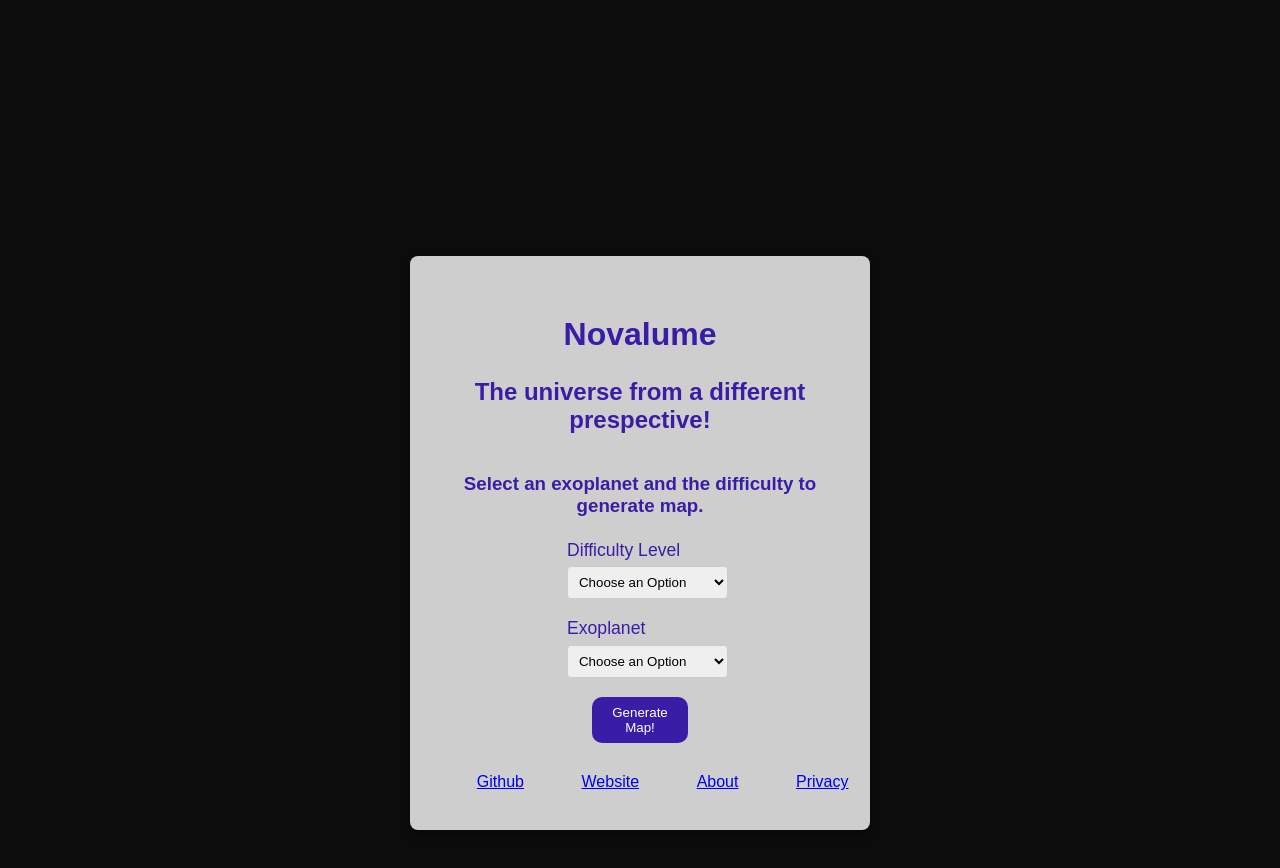
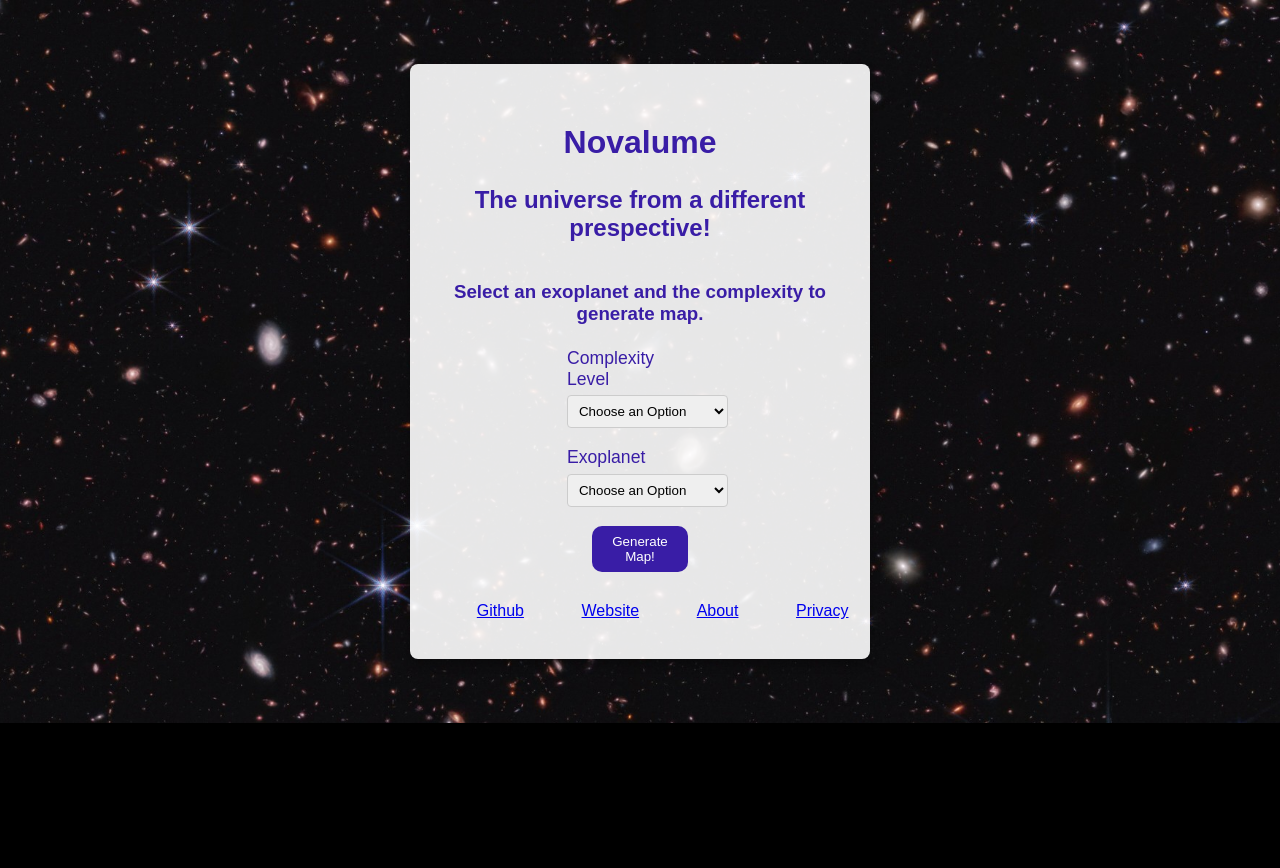
Before and after one commit to kumailDoc/Novalume, a React (Create React App) app: page / in a window 1280 px wide. Shown: the top 868 px of the page. After the commit the page ends 800 px from the top, so only its background shows below. Built offline with nearby package versions, Linux system fonts and the light colour scheme.

Commit message:
fixed erros in home page

```diff
--- a/src/components/Home.css
+++ b/src/components/Home.css
@@ -1,7 +1,13 @@
 body{
-    background-color: rgb(12, 12, 12);
+    background-color: black;
     margin: 0%;
     font-family: Arial, Helvetica, sans-serif;
+}
+
+.Home{
+    background-image: url("./../../public/images/jameswebb.jpg");
+    background-size: cover;
+    background-position: center;
 }
 
 h1, h2{
@@ -27,12 +33,12 @@ h2{
 }
 
 .form{
-    background-color: rgba(255, 255, 255, 0.8);
+    background-color: rgba(255, 255, 255, 0.9);
     padding: 3%;
     border-radius: 8px;
     box-shadow: 0 5px 10px rgba(0, 0, 0, 0.3);
     width: 30%;
-    margin: 20%;
+    margin: 5%;
 }
 
 .form-group{
--- a/src/components/HomePage.jsx
+++ b/src/components/HomePage.jsx
@@ -7,7 +7,7 @@ import './Home.css'
 
 function Home() {
   const [exoplanet, setExoplanet] = useState()
-  const [difficulty, setDifficulty] = useState()
+  const [complexity, setComplexity] = useState()
   const navigate = useNavigate()
 
   const handleSelection = (setter) => (e) => {
@@ -17,21 +17,9 @@ function Home() {
   const handleSubmit = (e) => {
     e.preventDefault();
     navigate('/StarMap', {
-      state: { exoplanet, difficulty }
+      state: { exoplanet, complexity }
     })
 
-    //for post to backend
-    //const data = {exoplanet, difficulty}
-
-    // try {
-    //   // Send POST request to Flask backend
-    //   const response = await axios.post('http://localhost:5000/process', data);
-    //   console.log(response.data);
-
-    //   navigate('/StarMap');
-    // } catch (error) {
-    //   console.error('Error sending data to backend:', error);
-    // }
 
 }
 return (
@@ -41,10 +29,10 @@ return (
         <Form onSubmit={handleSubmit} >
           <h1>Novalume</h1>
           <h2>The universe from a different prespective!</h2>
-          <h3 className="description">Select an exoplanet and the difficulty to generate map.</h3>
+          <h3 className="description">Select an exoplanet and the complexity to generate map.</h3>
           <Form.Group className="form-group">
             <div className="inner-group">
-              <Form.Label>Difficulty Level</Form.Label>
+              <Form.Label>Complexity Level</Form.Label>
               <Form.Control as="select" value={exoplanet} onChange={handleSelection(setExoplanet)}>
                 <option value="">Choose an Option</option>
                 <option value="Kepler-186f">Kepler-186f</option>
@@ -57,10 +45,10 @@ return (
           <Form.Group className="form-group">
             <div className="inner-group">
               <Form.Label>Exoplanet</Form.Label>
-              <Form.Control as="select" value={difficulty} onChange={handleSelection(setDifficulty)}>
+              <Form.Control as="select" value={complexity} onChange={handleSelection(setComplexity)}>
                 <option value="">Choose an Option</option>
                 <option value="Beginner">Beginner</option>
-                <option value="Intermediate">ntermediate</option>
+                <option value="Intermediate">Intermediate</option>
                 <option value="Advanced">Advanced</option>
                 <option value="Expert">Expert</option>
               </Form.Control>
```
